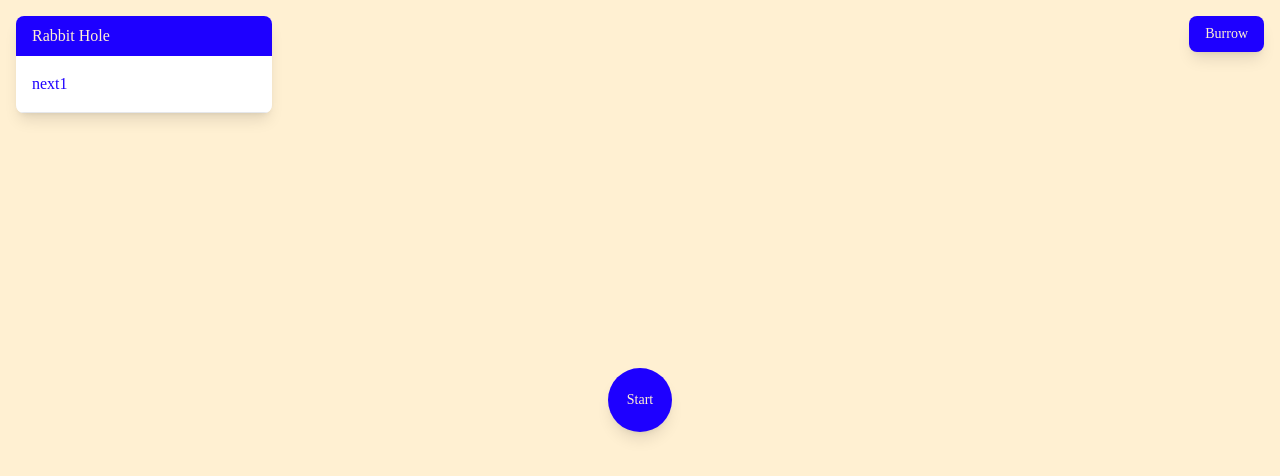
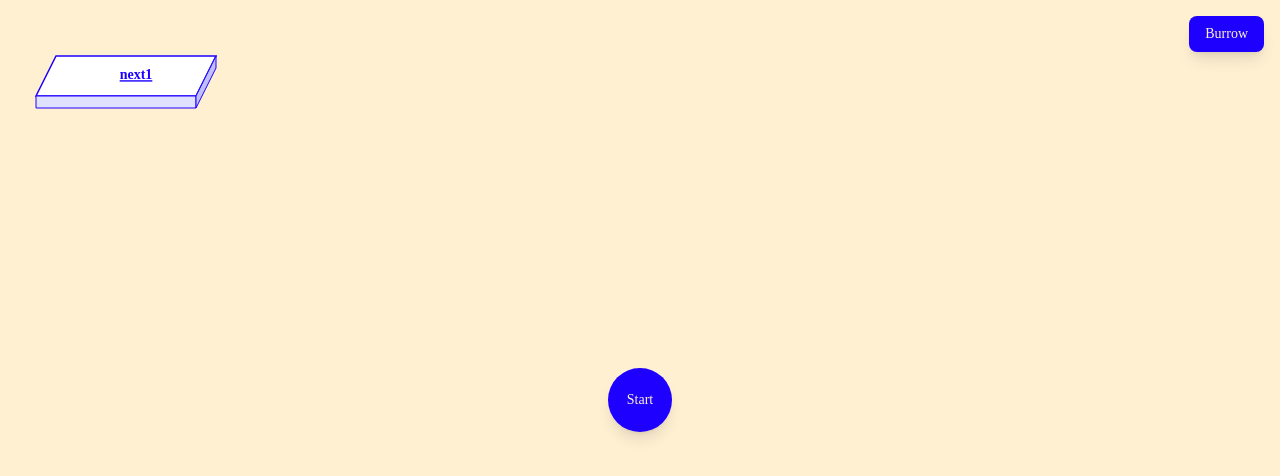
Before and after one commit to ShubhamPatilsd/habitat, a Next.js app: page /nodes in a window 1280 px wide. Shown: the top 476 px of the page. Built offline with nearby package versions, Linux system fonts and the light colour scheme; a web font is replaced by a local one.

Commit message:
isometric

```diff
--- a/app/nodes/page.tsx
+++ b/app/nodes/page.tsx
@@ -403,32 +403,81 @@ export default function NodesPage() {
       style={{ position: "fixed", inset: 0, overflow: "hidden" }}
       className="bg-[#fff0d2]"
     >
-      {/* Stack display */}
-      <div className="fixed left-4 top-4 z-50 w-64 bg-white rounded-lg shadow-lg overflow-hidden">
-        <div className="bg-[#1e00ff] text-[#fff0d2] py-2 px-4 font-medium">
-          Rabbit Hole
-        </div>
-        <div className="max-h-[70vh] overflow-y-auto">
-          {topics.map((topic, index) => (
-            <div
-              key={index}
-              className="p-4 border-b border-gray-200 hover:bg-gray-50 transition-colors duration-200 cursor-pointer"
-              style={{
-                backgroundColor: "white",
-                transform: `translateY(${index * 2}px)`,
-                marginTop: index === 0 ? 0 : "-2px",
-                boxShadow: "0 1px 3px rgba(0,0,0,0.1)",
-                zIndex: topics.length - index,
-              }}
-              onClick={() => handleTopicClick(topic)}
-              role="button"
-              tabIndex={0}
-            >
-              {topic}
-            </div>
-          ))}
-        </div>
+      {/* Isometric 3D stack display with max 10 + underline current */}
+      <div className="fixed left-4 top-4 z-50">
+        <svg width="260" height={Math.min(topics.length, 10) * 80 + 100}>
+          {topics.slice(0, 10).map((topic, i) => {
+            const x = 40;
+            const y = 40 + i * 60; // vertical stacking
+            const width = 160;
+            const height = 40;
+            const depth = 12;
+            const isActive = currTopic === topic; // ✅ check if this panel is current
+
+            return (
+              <g
+                key={topic}
+                className="cursor-pointer"
+                onClick={() => handleTopicClick(topic)}
+              >
+                {/* Top face */}
+                <polygon
+                  points={`
+              ${x},${y}
+              ${x + width},${y}
+              ${x + width - 20},${y + height}
+              ${x - 20},${y + height}
+            `}
+                  fill="white"
+                  stroke="#1e00ff"
+                  strokeWidth="1.5"
+                />
+
+                {/* Side face */}
+                <polygon
+                  points={`
+              ${x - 20},${y + height}
+              ${x + width - 20},${y + height}
+              ${x + width - 20},${y + height + depth}
+              ${x - 20},${y + height + depth}
+            `}
+                  fill="#e0e0ff"
+                  stroke="#1e00ff"
+                  strokeWidth="1"
+                />
+
+                {/* Front face */}
+                <polygon
+                  points={`
+              ${x + width},${y}
+              ${x + width - 20},${y + height}
+              ${x + width - 20},${y + height + depth}
+              ${x + width},${y + depth}
+            `}
+                  fill="#c0c0ff"
+                  stroke="#1e00ff"
+                  strokeWidth="1"
+                />
+
+                {/* Label */}
+                <text
+                  x={x + width / 2}
+                  y={y + height / 2}
+                  textAnchor="middle"
+                  alignmentBaseline="middle"
+                  fontSize="14"
+                  fill="#1e00ff"
+                  fontWeight="bold"
+                  textDecoration={isActive ? "underline" : "none"} // ✅ underline active
+                >
+                  {topic}
+                </text>
+              </g>
+            );
+          })}
+        </svg>
       </div>
+
       {/* Burrow animation */}
       {showBurrowAnimation && (
         <div className="fixed inset-0 flex flex-col items-center justify-center z-50 pointer-events-none">
```
